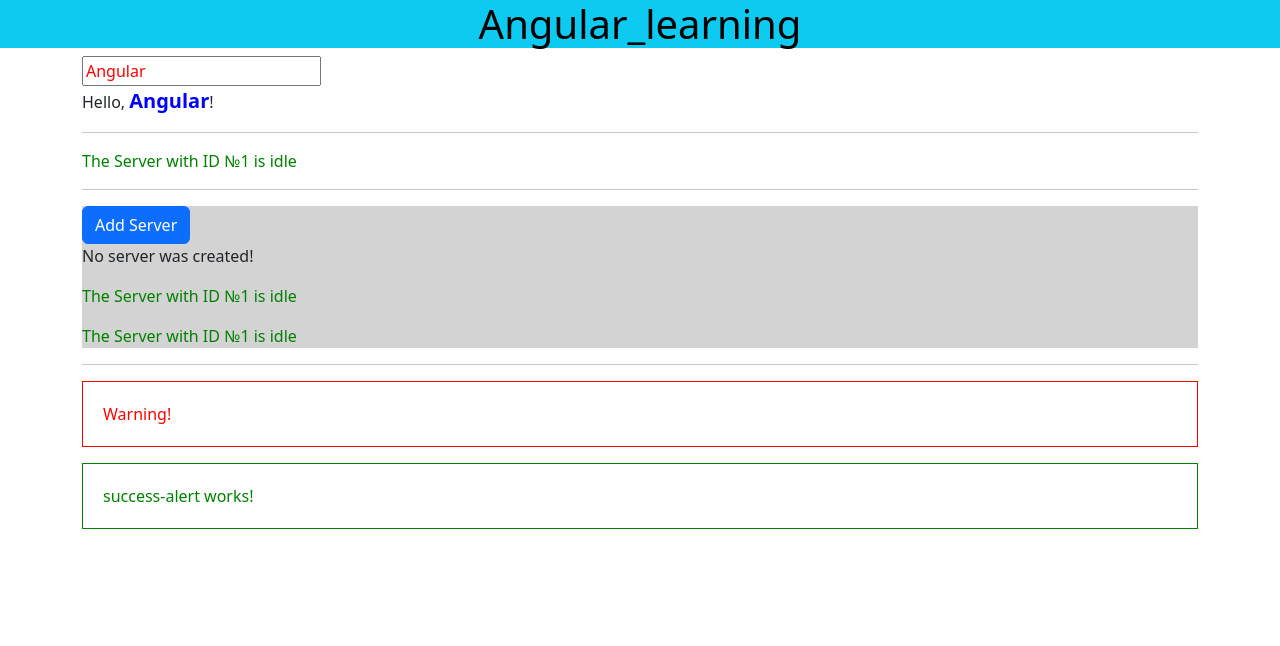
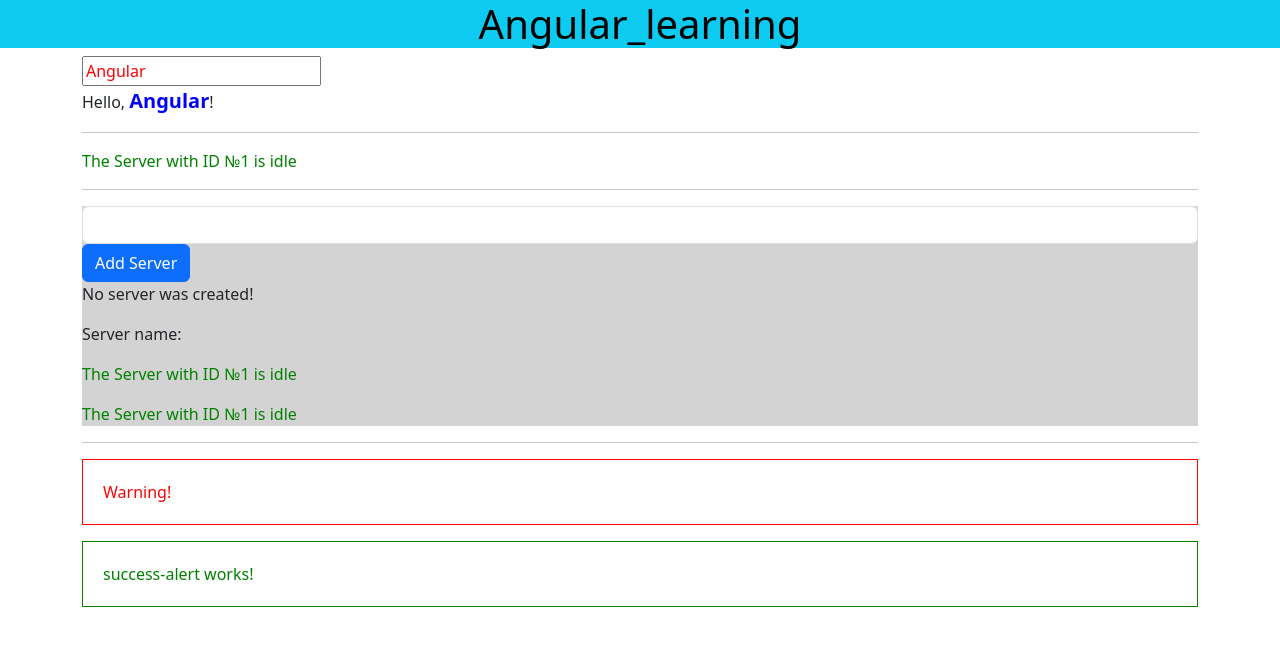
Before and after one commit to MAG1980/Angular_learning, an Angular app: page / in a window 1280 px wide. Shown: the top 646 px of the page. Built offline with nearby package versions, Linux system fonts and the light colour scheme.

Commit message:
Пример привязки событий (Event Binding).

```diff
--- a/src/app/servers/servers.component.html
+++ b/src/app/servers/servers.component.html
@@ -1,8 +1,19 @@
 <div class="servers-wrapper">
-  <button class="btn btn-primary" type="button" [disabled]="!allowNewServer"
-  (click)="onCreateServer()"
-  >Add Server</button>
+  <input
+    type="text"
+    class="form-control"
+    (input)="onUpdateServerName($event)"
+    [value]="tempServerName"
+  />
+  <button
+    class="btn btn-primary"
+    type="button"
+    [disabled]="!allowNewServer"
+    (click)="onCreateServer()"
+  >Add Server
+  </button>
   <p>{{serverCreationStatus}}</p>
+  <p>Server name:{{ serverName }}</p>
   <app-server></app-server>
   <app-server></app-server>
 </div>
--- a/src/app/servers/servers.component.ts
+++ b/src/app/servers/servers.component.ts
@@ -12,13 +12,30 @@
 export class ServersComponent {
   allowNewServer = false;
   serverCreationStatus = 'No server was created!';
+  tempServerName='';
+  serverName='';
+  servers: string[] = ['Testserver', 'Testserver 2'];
+
+
   constructor() {
-    setTimeout(()=>{
+    setTimeout(() => {
       this.allowNewServer = true
     }, 2000)
   }
 
   onCreateServer() {
     this.serverCreationStatus = 'Server was created!';
+    this.serverName = this.tempServerName;
+    this.servers.push(this.serverName);
+    this.tempServerName='';
+    console.log(this.servers);
+  }
+
+  onUpdateServerName(event: Event) {
+    this.serverName=''
+    console.log(event);
+    this.tempServerName= (<HTMLInputElement>event.target).value
+    // this.serverName= (event.target as HTMLInputElement).value
+    console.log(this.tempServerName);
   }
 }
```
